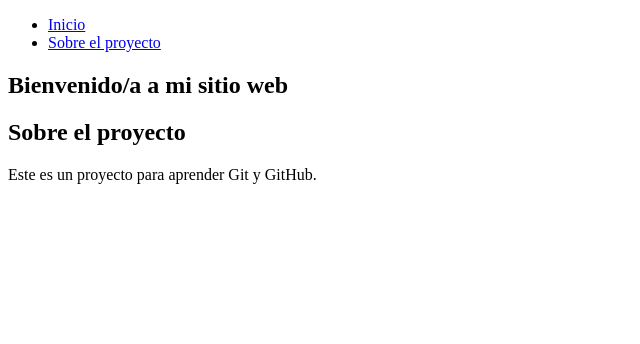
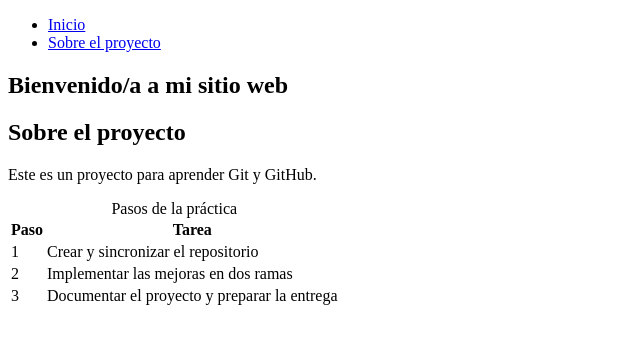
Before and after one commit to Erent5/mi-proyecto-web, a plain HTML site: page index.html in a window 1280 px wide. Shown: the whole page, without its empty margins (0-640 px from the left). Drawn offline with Linux system fonts and the light colour scheme.

Commit message:
añadir tabla con los pasos de la práctica

```diff
--- a/index.html
+++ b/index.html
@@ -21,6 +21,30 @@
         <section id="proyecto">
             <h2>Sobre el proyecto</h2>
             <p>Este es un proyecto para aprender Git y GitHub.</p>
+
+            <table>
+                <caption>Pasos de la práctica</caption>
+                <thead>
+                    <tr>
+                        <th scope="col">Paso</th>
+                        <th scope="col">Tarea</th>
+                    </tr>
+                </thead>
+                <tbody>
+                    <tr>
+                        <td>1</td>
+                        <td>Crear y sincronizar el repositorio</td>
+                    </tr>
+                    <tr>
+                        <td>2</td>
+                        <td>Implementar las mejoras en dos ramas</td>
+                    </tr>
+                    <tr>
+                        <td>3</td>
+                        <td>Documentar el proyecto y preparar la entrega</td>
+                    </tr>
+                </tbody>
+            </table>
         </section>
     </main>
 </body>
```
